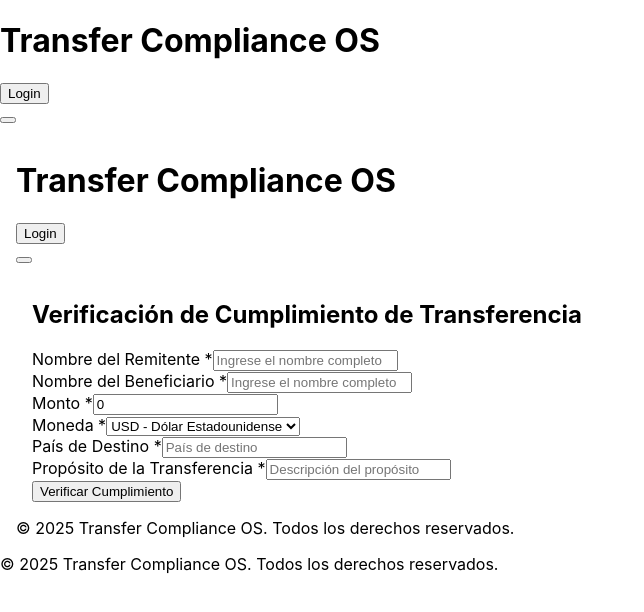
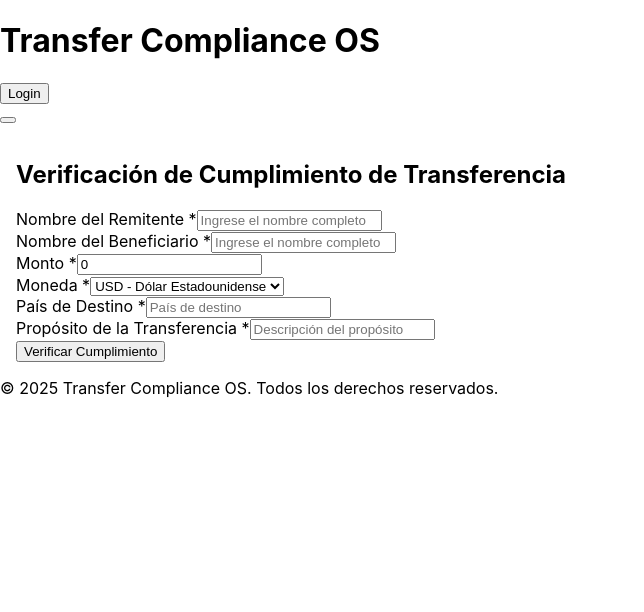
Before and after one commit to juanranzon/transfer-compliance-os, a Next.js app: page / in a window 1280 px wide. Shown: the top 612 px of the page, without its empty margins (0-644 px from the left). Built offline with nearby package versions, Linux system fonts and the light colour scheme.

Commit message:
Update page.tsx

```diff
--- a/src/app/page.tsx
+++ b/src/app/page.tsx
@@ -1,6 +1,4 @@
 "use client";
-import Header from "../components/layout/Header";
-import Footer from "../components/layout/Footer";
 import SolidarityForm from "../components/forms/SolidarityForm";
 import SolidarityResultCard from "../components/ui/SolidarityResultCard";
 import { useState } from "react";
@@ -13,15 +11,11 @@ export default function HomePage() {
   };
 
   return (
-    <>
-      <Header />
-      <main className="flex flex-col items-center justify-center py-10 px-4">
-        <div className="w-full max-w-lg space-y-6">
-          <SolidarityForm onCalculate={handleCalculate} />
-          {result !== null && <SolidarityResultCard result={result} />}
-        </div>
-      </main>
-      <Footer />
-    </>
+    <div className="flex flex-col items-center justify-center py-10 px-4">
+      <div className="w-full max-w-lg space-y-6">
+        <SolidarityForm onCalculate={handleCalculate} />
+        {result !== null && <SolidarityResultCard result={result} />}
+      </div>
+    </div>
   );
 }
```
